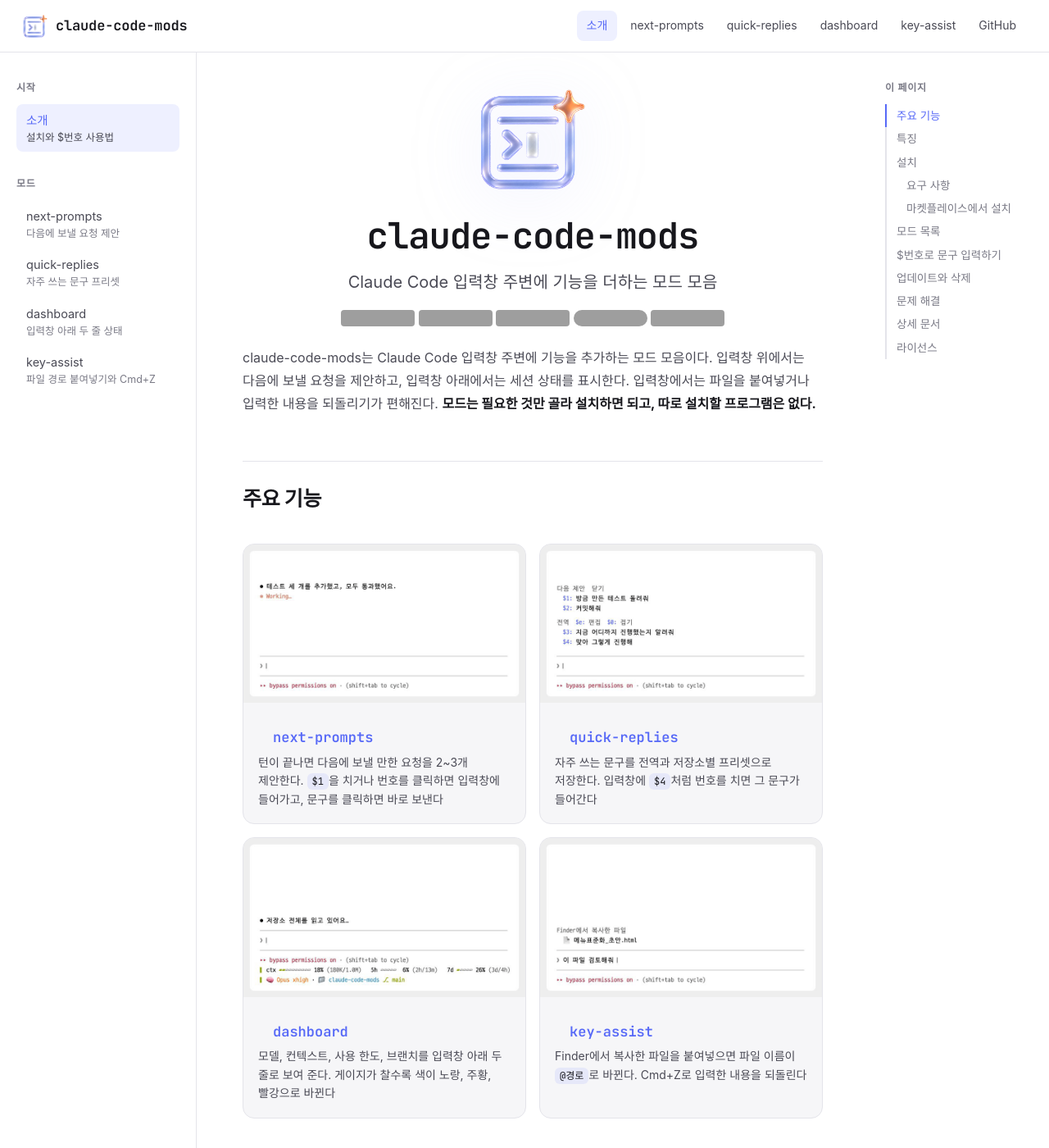
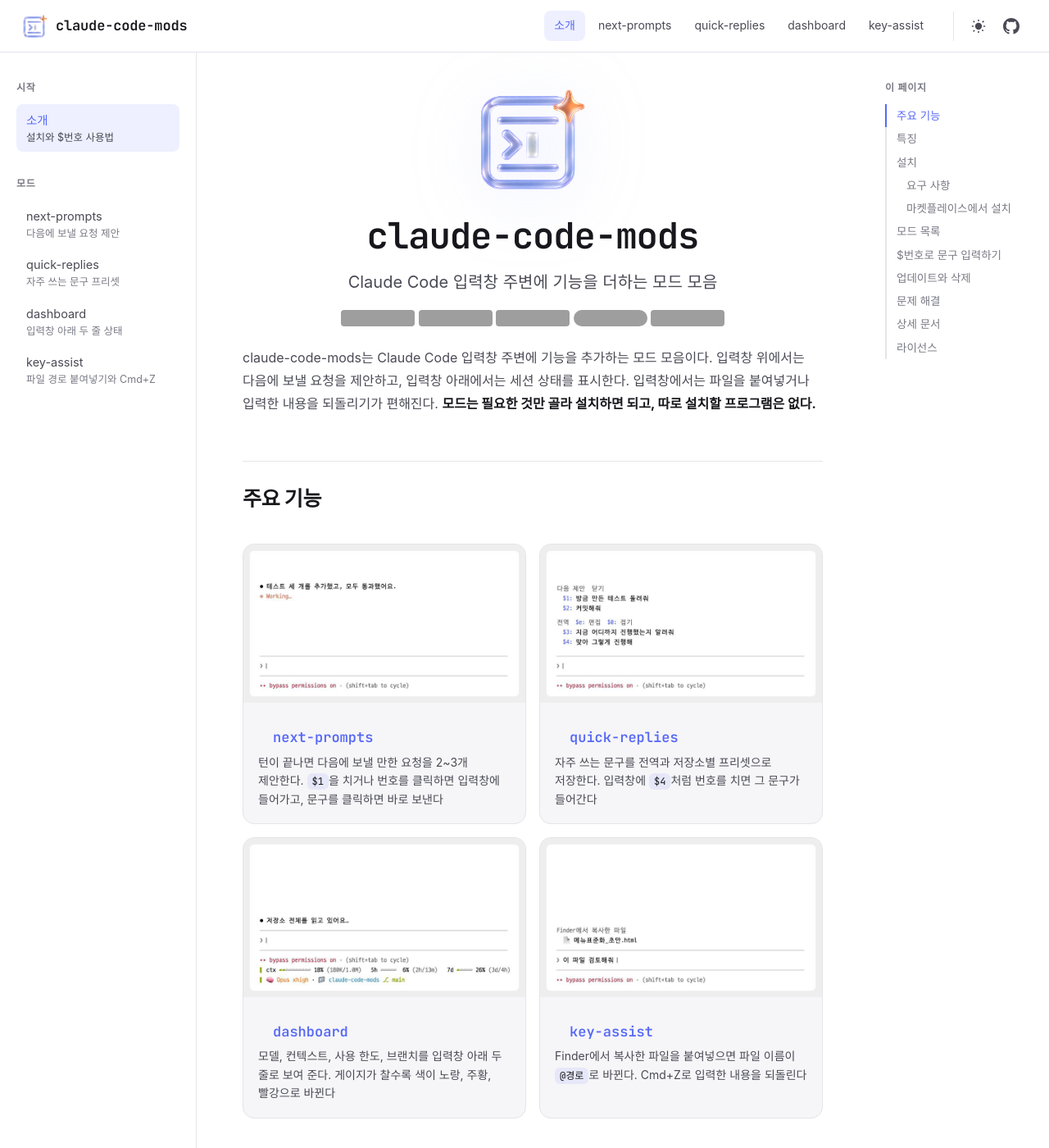
Before and after one commit to oobg/claude-code-mods, a Jekyll site: the page built from README.md, in a window 1280 px wide and 1400 px high. Shown: the whole window at 82% size. Built offline with Jekyll 4.4.1, drawn with Linux system fonts in a browser that asks for light colours; some web fonts are replaced; our own code applies the rules of GitHub Pages for plain Markdown files; grey boxes are pictures that could not be loaded.

Commit message:
docs: 문서 사이트 헤더에 GitHub 아이콘과 다크/라이트 전환 버튼 넣기
GitHub 글자 링크를 아이콘 버튼으로 바꾸고, 옆에 테마 전환 버튼을 둔다.
처음에는 시스템 설정을 따르고, 고른 테마는 브라우저에 기억하며 장면
이미지도 같은 테마 쪽을 보인다.

Co-Authored-By: Claude Opus 5.5 <noreply@anthropic.com>

```diff
--- a/_layouts/default.html
+++ b/_layouts/default.html
@@ -8,8 +8,13 @@
   <link rel="icon" type="image/png" href="{{ '/docs/images/favicon.png' | relative_url }}">
   <link rel="stylesheet" href="https://cdn.jsdelivr.net/gh/orioncactus/pretendard@v1.3.9/dist/web/variable/pretendardvariable-dynamic-subset.min.css">
   <link rel="stylesheet" href="https://fonts.googleapis.com/css2?family=JetBrains+Mono:wght@400;600&display=swap">
+  <script>
+    // 고른 테마가 있으면 그리기 전에 먼저 적용해 깜빡임을 막는다.
+    try { var t = localStorage.getItem('theme'); if (t) { document.documentElement.setAttribute('data-theme', t); } } catch (e) {}
+  </script>
   <style>
-    /* 색은 README 장면과 같은 체계다. 다크는 거의 검은 바탕에 연보라 포인트, 라이트는 시스템 설정을 따른다. */
+    /* 색은 README 장면과 같은 체계다. 다크는 거의 검은 바탕에 연보라 포인트다.
+       처음에는 시스템 설정을 따르고, 헤더의 전환 버튼으로 고르면 data-theme 으로 고정한다. */
     :root {
       --bg: #ffffff;
       --bg-soft: #f6f6f8;
@@ -25,7 +30,7 @@
       --shadow: 0 1px 2px rgba(0, 0, 0, 0.04);
     }
     @media (prefers-color-scheme: dark) {
-      :root {
+      :root:not([data-theme="light"]) {
         --bg: #0d0d0d;
         --bg-soft: #131315;
         --panel: #1b1b1b;
@@ -39,6 +44,20 @@
         --code-bg: #17171a;
         --shadow: none;
       }
+    }
+    :root[data-theme="dark"] {
+      --bg: #0d0d0d;
+      --bg-soft: #131315;
+      --panel: #1b1b1b;
+      --line: #26262b;
+      --text: #f2f2f4;
+      --text-soft: #c4c4cc;
+      --text-dim: #85858f;
+      --accent: #b1b9f9;
+      --accent-soft: rgba(177, 185, 249, 0.12);
+      --claude: #d77757;
+      --code-bg: #17171a;
+      --shadow: none;
     }
     * { box-sizing: border-box; }
     html { scroll-padding-top: 80px; }
@@ -70,10 +89,21 @@
     .brand img { width: 30px; height: 30px; }
     .brand span { font-family: 'JetBrains Mono', ui-monospace, monospace; font-weight: 600; }
     .top nav { display: flex; gap: 4px; margin-left: auto; }
+    .tools { display: flex; align-items: center; gap: 4px; padding-left: 12px; border-left: 1px solid var(--line); }
+    .icon { display: inline-flex; align-items: center; justify-content: center; width: 36px; height: 36px; border-radius: 8px; border: 0; background: none; color: var(--text-soft); cursor: pointer; }
+    .icon:hover { color: var(--text); background: var(--panel); }
+    .icon svg { width: 20px; height: 20px; fill: currentColor; }
+    .icon .moon { display: none; }
+    :root[data-theme="dark"] .icon .sun { display: none; }
+    :root[data-theme="dark"] .icon .moon { display: inline; }
+    @media (prefers-color-scheme: dark) {
+      :root:not([data-theme="light"]) .icon .sun { display: none; }
+      :root:not([data-theme="light"]) .icon .moon { display: inline; }
+    }
     .top nav a { color: var(--text-soft); font-size: 14px; padding: 6px 12px; border-radius: 8px; }
     .top nav a:hover { color: var(--text); background: var(--panel); text-decoration: none; }
     .top nav a.on { color: var(--accent); background: var(--accent-soft); }
-    .menu { display: none; margin-left: auto; background: none; border: 1px solid var(--line); color: var(--text); border-radius: 8px; padding: 6px 10px; font: inherit; font-size: 14px; }
+    .menu { display: none; background: none; border: 1px solid var(--line); color: var(--text); border-radius: 8px; padding: 6px 10px; font: inherit; font-size: 14px; }
 
     /* 세 칸 배치 */
     .layout { display: grid; grid-template-columns: 240px minmax(0, 1fr) 220px; max-width: 1360px; margin: 0 auto; }
@@ -134,6 +164,7 @@
       .side { display: none; position: fixed; top: 64px; left: 0; right: 0; z-index: 9; height: auto; max-height: calc(100vh - 64px); background: var(--bg); border-bottom: 1px solid var(--line); }
       .side.open { display: block; }
       .top nav { display: none; }
+      .tools { margin-left: auto; border-left: 0; padding-left: 0; }
       .menu { display: block; }
       main { padding: 28px 18px 72px; }
       .home .doc table:first-of-type, .home .doc table:first-of-type tbody, .home .doc table:first-of-type tr, .home .doc table:first-of-type td { display: block; width: auto; }
@@ -150,9 +181,18 @@
     <nav>
       <a href="{{ base }}/"{% if page.url == '/' %} class="on"{% endif %}>소개</a>
       {% for m in mods %}{% assign kv = m | split: "|" %}<a href="{{ base }}/docs/{{ kv[0] }}.html"{% if page.url contains kv[0] %} class="on"{% endif %}>{{ kv[0] }}</a>
-      {% endfor %}<a href="https://github.com/oobg/claude-code-mods">GitHub</a>
+      {% endfor %}
     </nav>
-    <button class="menu" type="button" aria-expanded="false" aria-controls="side">메뉴</button>
+    <div class="tools">
+      <button class="icon theme" type="button" aria-label="다크/라이트 전환" title="다크/라이트 전환">
+        <svg class="sun" viewBox="0 0 24 24" aria-hidden="true"><path d="M12 7a5 5 0 1 0 0 10 5 5 0 0 0 0-10Zm0-5a1 1 0 0 1 1 1v1a1 1 0 1 1-2 0V3a1 1 0 0 1 1-1Zm0 17a1 1 0 0 1 1 1v1a1 1 0 1 1-2 0v-1a1 1 0 0 1 1-1ZM3 11h1a1 1 0 1 1 0 2H3a1 1 0 1 1 0-2Zm17 0h1a1 1 0 1 1 0 2h-1a1 1 0 1 1 0-2ZM5.6 4.2l.7.7a1 1 0 0 1-1.4 1.4l-.7-.7a1 1 0 0 1 1.4-1.4Zm12.8 12.8.7.7a1 1 0 0 1-1.4 1.4l-.7-.7a1 1 0 0 1 1.4-1.4Zm1.4-12.8a1 1 0 0 1 0 1.4l-.7.7a1 1 0 1 1-1.4-1.4l.7-.7a1 1 0 0 1 1.4 0ZM6.3 17.7a1 1 0 0 1 0 1.4l-.7.7a1 1 0 0 1-1.4-1.4l.7-.7a1 1 0 0 1 1.4 0Z"/></svg>
+        <svg class="moon" viewBox="0 0 24 24" aria-hidden="true"><path d="M21 14.5A8.5 8.5 0 0 1 9.5 3a.6.6 0 0 0-.8-.7A10 10 0 1 0 21.7 15.3a.6.6 0 0 0-.7-.8Z"/></svg>
+      </button>
+      <a class="icon" href="https://github.com/oobg/claude-code-mods" aria-label="GitHub 저장소" title="GitHub 저장소">
+        <svg viewBox="0 0 16 16" aria-hidden="true"><path d="M8 0C3.58 0 0 3.58 0 8c0 3.54 2.29 6.53 5.47 7.59.4.07.55-.17.55-.38 0-.19-.01-.82-.01-1.49-2.01.37-2.53-.49-2.69-.94-.09-.23-.48-.94-.82-1.13-.28-.15-.68-.52-.01-.53.63-.01 1.08.58 1.23.82.72 1.21 1.87.87 2.33.66.07-.52.28-.87.51-1.07-1.78-.2-3.64-.89-3.64-3.95 0-.87.31-1.59.82-2.15-.08-.2-.36-1.02.08-2.12 0 0 .67-.21 2.2.82.64-.18 1.32-.27 2-.27.68 0 1.36.09 2 .27 1.53-1.04 2.2-.82 2.2-.82.44 1.1.16 1.92.08 2.12.51.56.82 1.27.82 2.15 0 3.07-1.87 3.75-3.65 3.95.29.25.54.73.54 1.48 0 1.07-.01 1.93-.01 2.2 0 .21.15.46.55.38A8.013 8.013 0 0 0 16 8c0-4.42-3.58-8-8-8Z"/></svg>
+      </a>
+      <button class="menu" type="button" aria-expanded="false" aria-controls="side">메뉴</button>
+    </div>
   </header>
   <div class="layout">
     <aside class="side" id="side">
@@ -220,6 +260,22 @@
       }
       window.addEventListener('scroll', mark, { passive: true });
       mark();
+      // 테마 전환. 장면 이미지(<picture>)도 고른 테마 쪽을 보이게 한다.
+      function applyTheme(theme) {
+        document.querySelectorAll('picture source[media*="prefers-color-scheme"]').forEach(function (s) {
+          if (!s.dataset.media) { s.dataset.media = s.getAttribute('media'); }
+          s.setAttribute('media', theme ? (theme === 'dark' ? 'all' : 'not all') : s.dataset.media);
+        });
+      }
+      var root = document.documentElement;
+      applyTheme(root.getAttribute('data-theme'));
+      document.querySelector('.theme').addEventListener('click', function () {
+        var dark = root.getAttribute('data-theme') ? root.getAttribute('data-theme') === 'dark' : window.matchMedia('(prefers-color-scheme: dark)').matches;
+        var next = dark ? 'light' : 'dark';
+        root.setAttribute('data-theme', next);
+        try { localStorage.setItem('theme', next); } catch (e) {}
+        applyTheme(next);
+      });
       // 좁은 화면에서는 메뉴 버튼으로 사이드바를 연다.
       var menu = document.querySelector('.menu');
       var side = document.getElementById('side');
```
